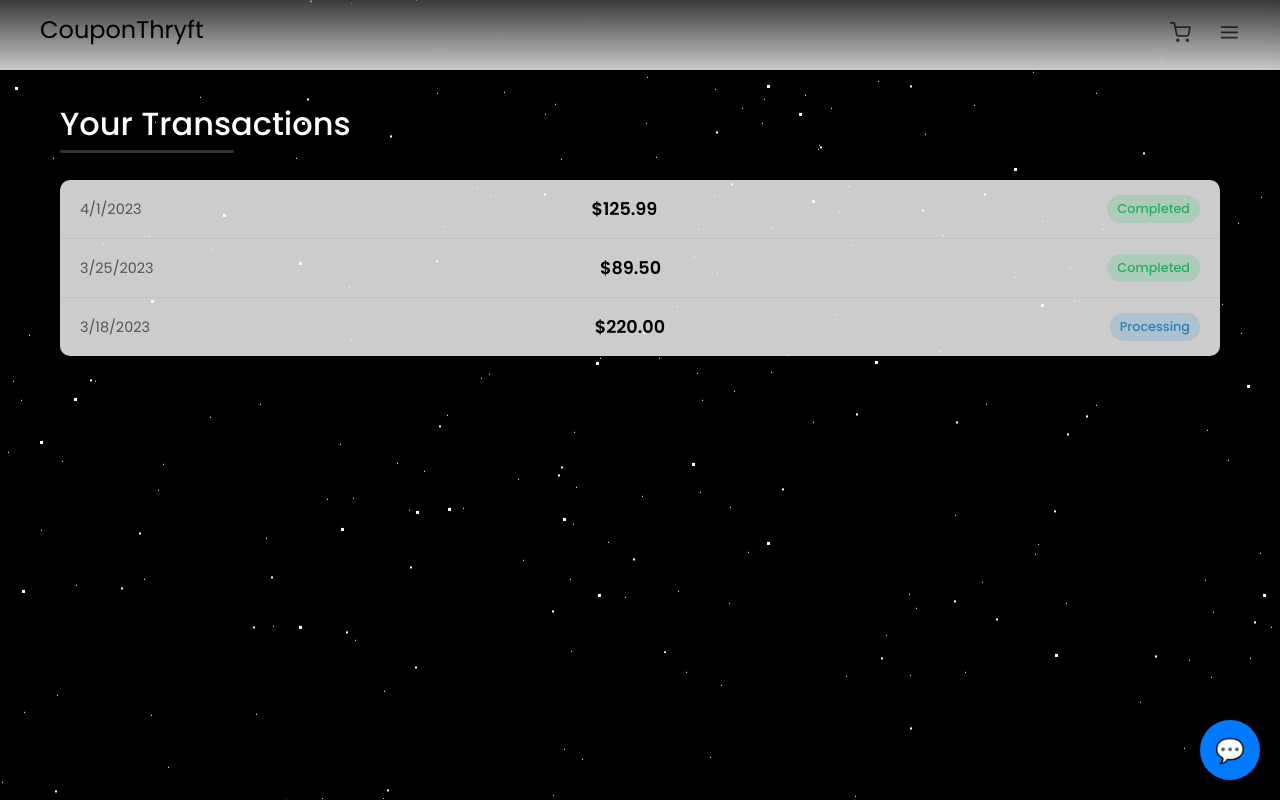
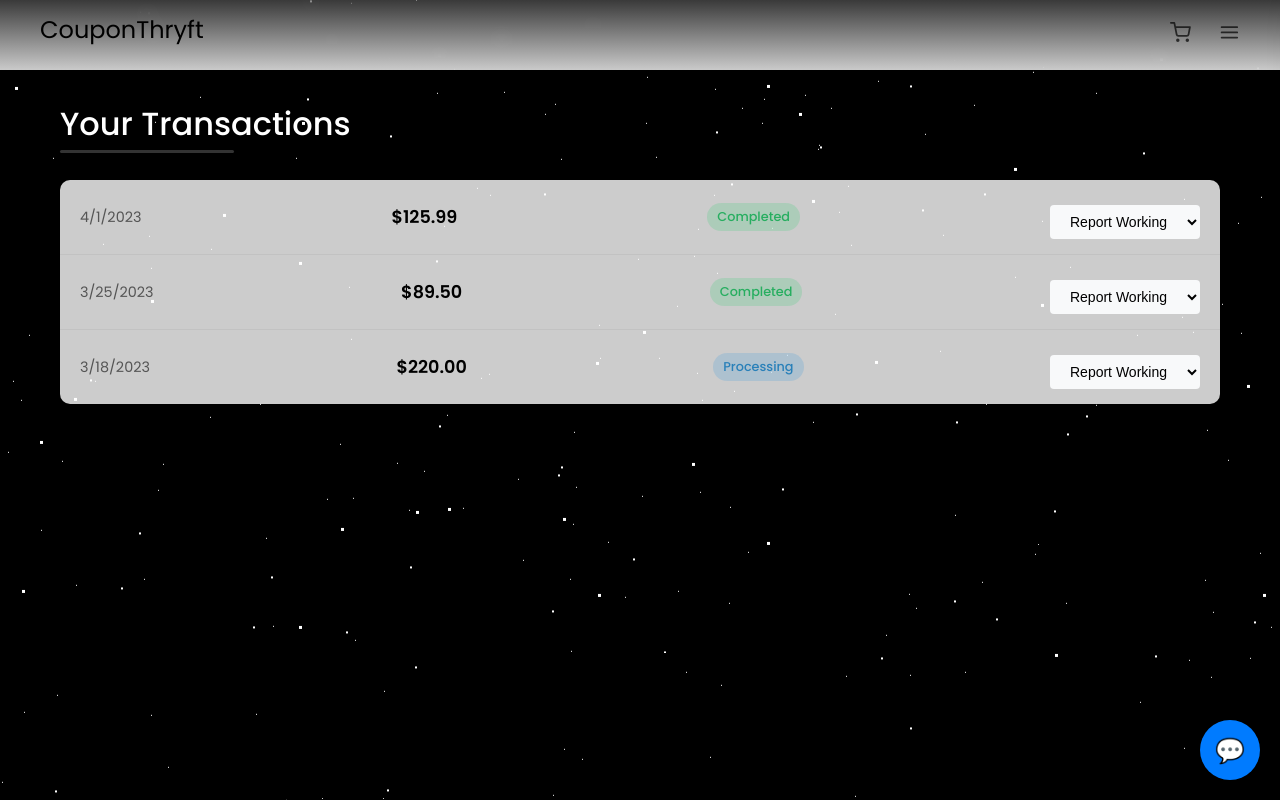
Before and after one commit to wtfPrethiv/CouponThryft, a React (Create React App) app: page /transactions in a window 1280 px wide. Built offline with nearby package versions, Linux system fonts and the light colour scheme; the HTML template or start-up script is replaced by a standard one.

Commit message:
fil commit of the day (added a working/not working dd menu in the Transactions page!!)

```diff
--- a/src/Pages/Transactions.css
+++ b/src/Pages/Transactions.css
@@ -57,3 +57,37 @@
     background: rgba(231, 76, 60, 0.2);
     color: #c0392b;
   }
+
+  /* Dropdown container */
+  .status-dropdown {
+    margin-top: 10px;
+  }
+
+  /* Dropdown button */
+  .status-button {
+    padding: 8px 16px;
+    font-size: 14px;
+    border: none;
+    border-radius: 4px;
+    cursor: pointer;
+    outline: none;
+    transition: background-color 0.3s ease;
+  }
+
+  /* Default option (Report Working) */
+  .status-button.report {
+    background-color: #f8f9fa; /* Light gray/white */
+    color: black;
+  }
+
+  /* Green background for "Working" */
+  .status-button.working {
+    background-color: #28a745;
+    color: white;
+  }
+
+  /* Red background for "Not Working" */
+  .status-button.not-working {
+    background-color: #dc3545;
+    color: white;
+  }
--- a/src/Pages/Transactions.js
+++ b/src/Pages/Transactions.js
@@ -1,7 +1,12 @@
-import React from 'react';
+import React, { useState } from 'react';
 import './Transactions.css';
 
 const Transactions = () => {
+  const [statuses, setStatuses] = useState({
+    1: 'report', // Default status for transaction 1
+    2: 'report', // Default status for transaction 2
+    3: 'report', // Default status for transaction 3
+  });
 
   const transactions = [
     { id: 1, date: '2023-04-01', amount: 125.99, status: 'Completed' },
@@ -9,13 +14,25 @@ const Transactions = () => {
     { id: 3, date: '2023-03-18', amount: 220.00, status: 'Processing' },
   ];
 
+  const handleStatusChange = (id, event) => {
+    const newStatus = event.target.value;
+    setStatuses({ ...statuses, [id]: newStatus });
+
+    // Show alert based on the selected status
+    if (newStatus === 'working') {
+      alert('Thank you for using our service!');
+    } else if (newStatus === 'not-working') {
+      alert('Sorry for the inconvenience. We will issue your refund once we check your ticket soon.');
+    }
+  };
+
   return (
     <div className="transactions-page">
       <h1 className="page-title">Your Transactions</h1>
       <div className="transactions-container">
         {transactions.length > 0 ? (
           <div className="transactions-list">
-            {transactions.map(transaction => (
+            {transactions.map((transaction) => (
               <div key={transaction.id} className="transaction-item">
                 <div className="transaction-date">
                   {new Date(transaction.date).toLocaleDateString()}
@@ -23,8 +40,24 @@ const Transactions = () => {
                 <div className="transaction-amount">
                   ${transaction.amount.toFixed(2)}
                 </div>
-                <div className={`transaction-status ${transaction.status.toLowerCase()}`}>
+                <div
+                  className={`transaction-status ${transaction.status.toLowerCase()}`}
+                >
                   {transaction.status}
+                </div>
+                {/* Dropdown Button for Each Transaction */}
+                <div className="status-dropdown">
+                  <select
+                    value={statuses[transaction.id] || 'report'}
+                    onChange={(event) => handleStatusChange(transaction.id, event)}
+                    className={`status-button ${statuses[transaction.id]}`}
+                  >
+                    <option value="report" disabled>
+                      Report Working
+                    </option>
+                    <option value="working">Working</option>
+                    <option value="not-working">Not Working</option>
+                  </select>
                 </div>
               </div>
             ))}
```
